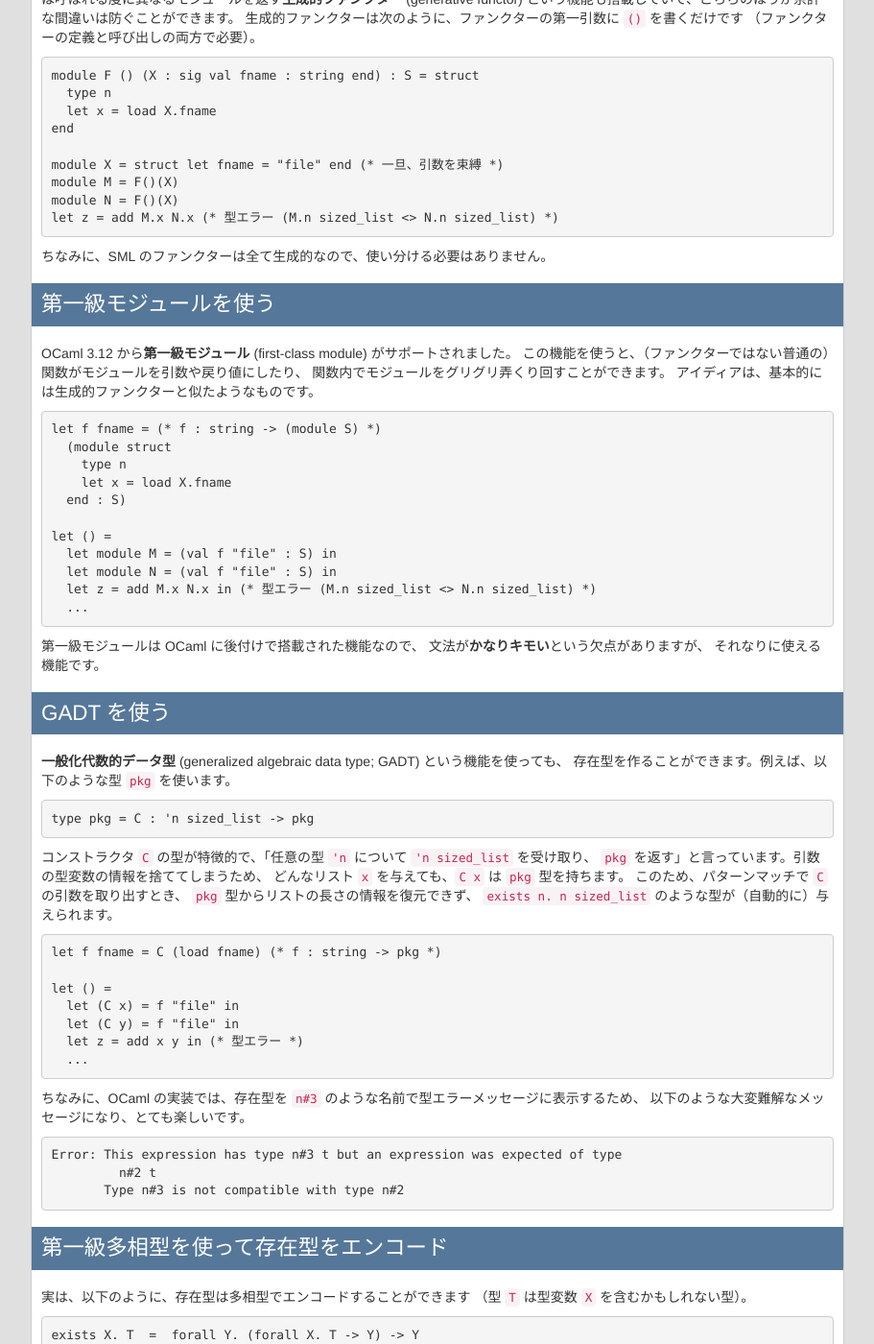
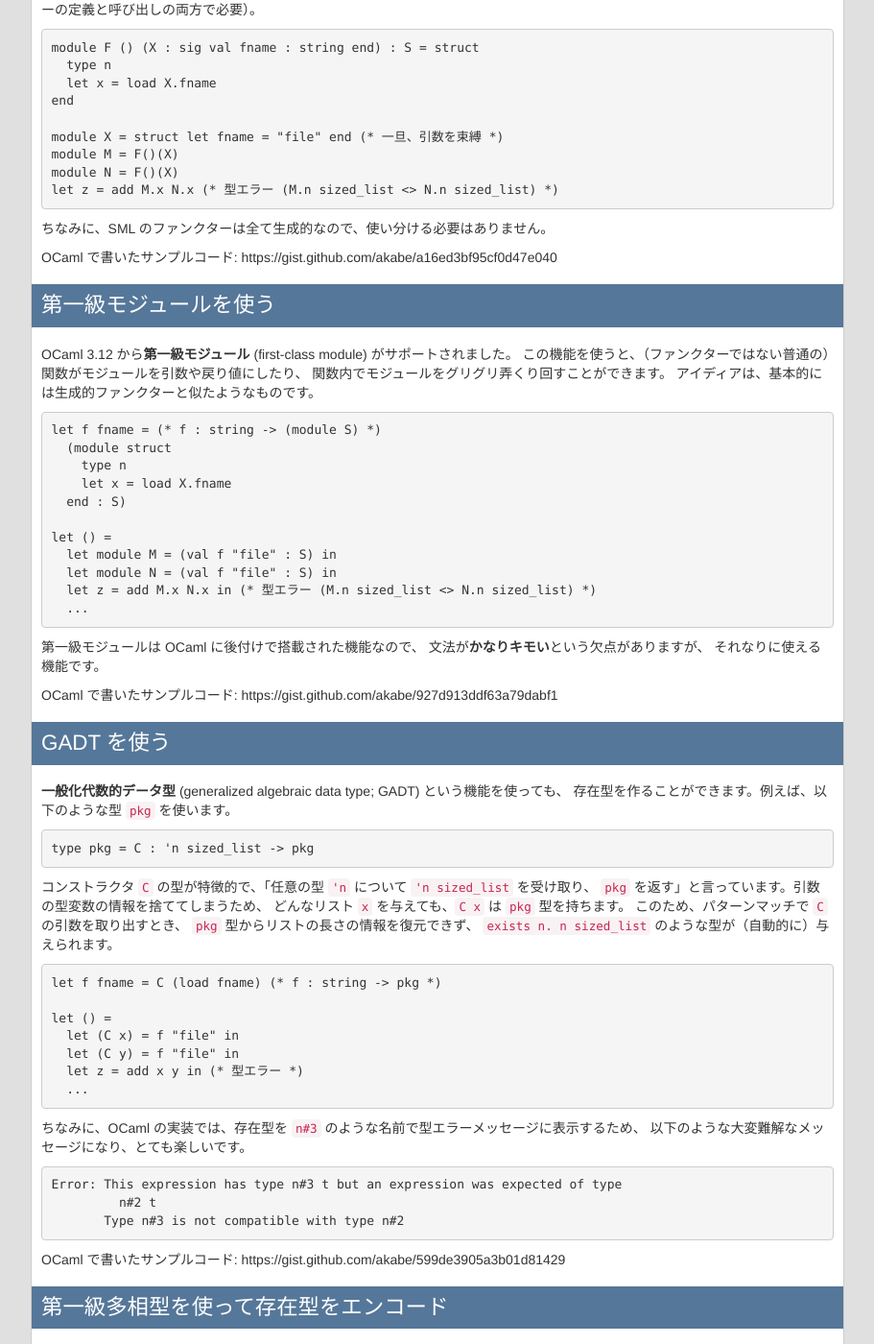
Before and after one commit to akabe/akabe.github.io, a Jekyll site: the page built from _posts/2015-10-28-GenerativePhantomTypes.md, in a window 1280 px wide and 1400 px high, scrolled down 3554 px. Shown: the whole window at 96% size, without its empty margins (38-949 px from the left). Built offline with Jekyll 4.4.1, drawn with Linux system fonts in a browser that asks for light colours; Markdown is read by kramdown in place of the engine named in the settings; comment, search, counter and statistics services are not loaded; some of the changed text lies outside the part shown.

Commit message:
Add sample code to article at 2015/10/28

````diff
--- a/_posts/2015-10-28-GenerativePhantomTypes.md
+++ b/_posts/2015-10-28-GenerativePhantomTypes.md
@@ -232,6 +232,8 @@ let z = add M.x N.x (* 型エラー (M.n sized_list <> N.n sized_list) *)
 
 ちなみに、SML のファンクターは全て生成的なので、使い分ける必要はありません。
 
+OCaml で書いたサンプルコード: https://gist.github.com/akabe/a16ed3bf95cf0d47e040
+
 ## 第一級モジュールを使う
 
 OCaml 3.12 から**第一級モジュール** (first-class module) がサポートされました。
@@ -256,6 +258,8 @@ let () =
 第一級モジュールは OCaml に後付けで搭載された機能なので、
 文法が**かなりキモい**という欠点がありますが、
 それなりに使える機能です。
+
+OCaml で書いたサンプルコード: https://gist.github.com/akabe/927d913ddf63a79dabf1
 
 ## GADT を使う
 
@@ -291,6 +295,8 @@ Error: This expression has type n#3 t but an expression was expected of type
          n#2 t
        Type n#3 is not compatible with type n#2
 ```
+
+OCaml で書いたサンプルコード: https://gist.github.com/akabe/599de3905a3b01d81429
 
 ## 第一級多相型を使って存在型をエンコード
 
@@ -335,6 +341,8 @@ let () =
 はっきり言って、この方法はプログラムが読み難い上に、型エラーが間接的過ぎて解り難い、
 というのが個人的な感想です。
 
+OCaml で書いたサンプルコード: https://gist.github.com/akabe/53ad9e17f9550ce5d0bc
+
 # 関連研究
 
 生成的な幽霊型を使うと、実行時に初めて決定される情報をコンパイル時に安全に取り扱うことができます。
@@ -367,3 +375,7 @@ Electr. Notes Theor. Comput. Sci, 174(7), pp. 79-104, 2007.
 [PDF](http://okmij.org/ftp/papers/lightweight-static-capabilities.pdf)
 
 です。意外と最近ですね。
+
+### 編集履歴
+
+- 2015/10/29: OCaml で書いたサンプルコードを追加
````
Also changed, not shown: other parts of _posts/2015-10-28-GenerativePhantomTypes.md (+1 -1 lines).
